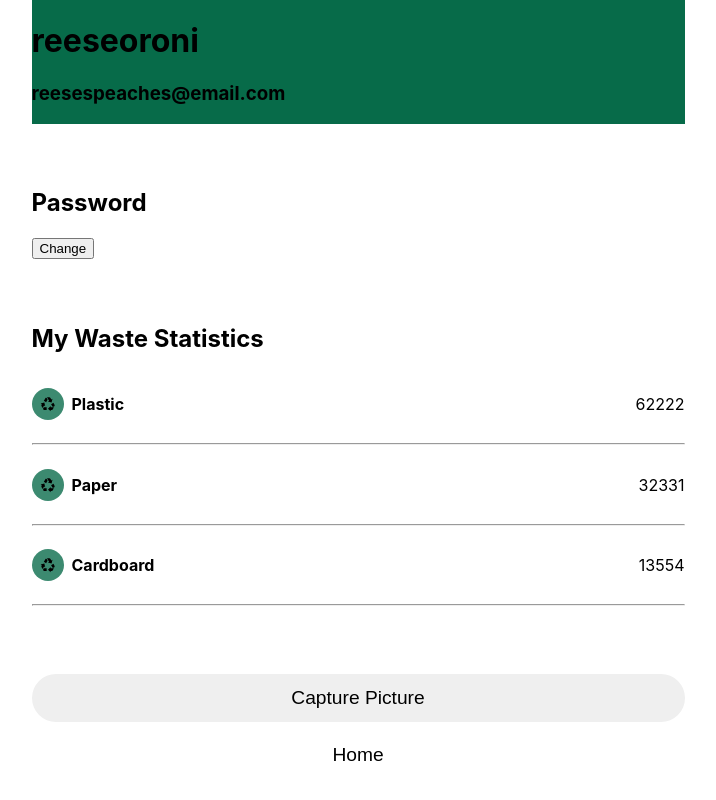
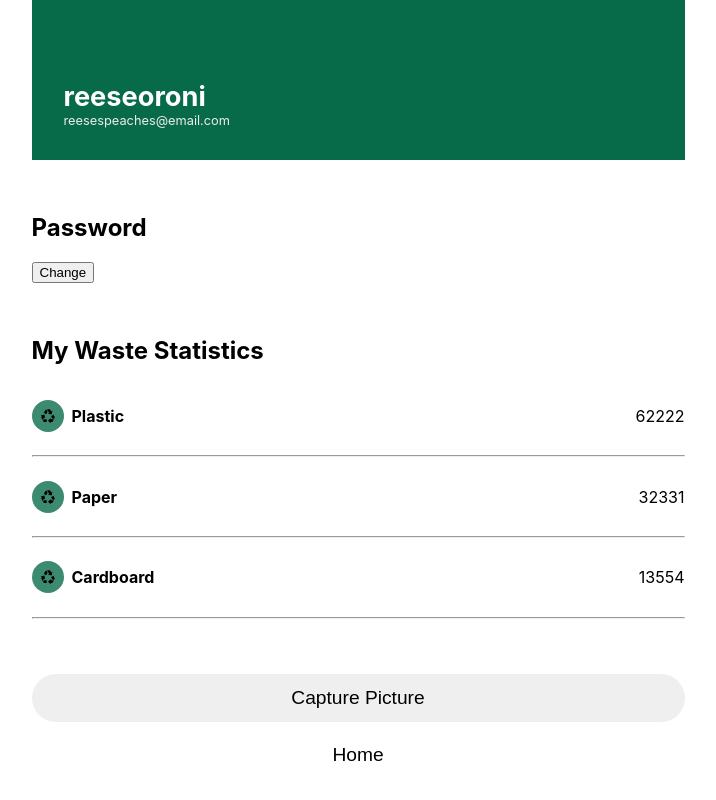
Before and after one commit to codeforsanjose/litter.ai, a React (Create React App) app in the folder client/: page /profile in a window 1280 px wide. Shown: the whole page, without its empty margins (282-998 px from the left). Built offline with nearby package versions, Linux system fonts and the light colour scheme.

Commit message:
Profile username and email formatted

```diff
--- a/client/src/css/App.css
+++ b/client/src/css/App.css
@@ -3,6 +3,7 @@
   --main-green-half: #076b49c9;
   --sec-green: #74CC67;
   --white: #FFF;
+  --gray: #ededed;
   --lb-gray: #E0E9E6;
   --shadow-color: hsl(0deg 0% 0% / 26%);
 }
--- a/client/src/css/Profile.css
+++ b/client/src/css/Profile.css
@@ -9,6 +9,19 @@
 
 .profile-container .profile-header {
   background-color: var(--main-green);
+}
+
+.profile-container .profile-header h1 {
+  margin: 5rem 0 0 2rem;
+  color: var(--white);
+  font-size: 1.7rem;
+}
+
+.profile-container .profile-header h3 {
+  margin: 0 0 2rem 2rem;
+  color: var(--gray);
+  font-size: 0.8rem;
+  font-weight: 400;
 }
 
 .profile-container .profile-buttons {
```
